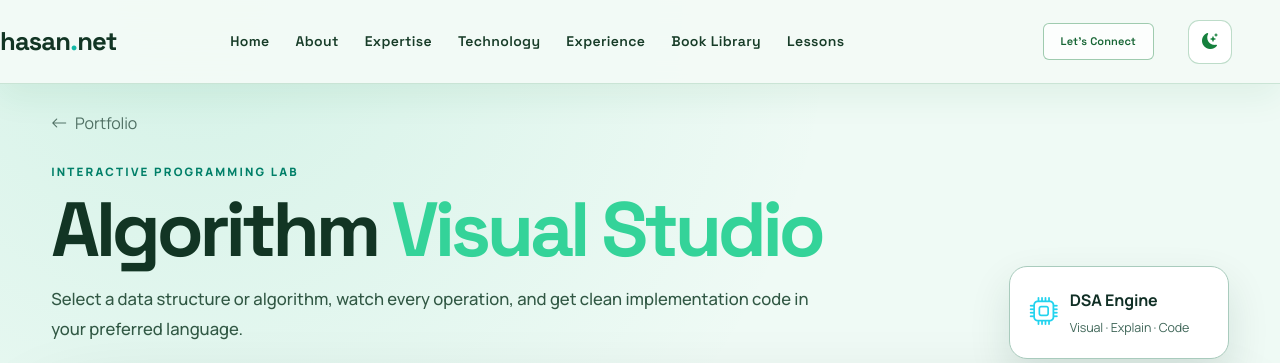
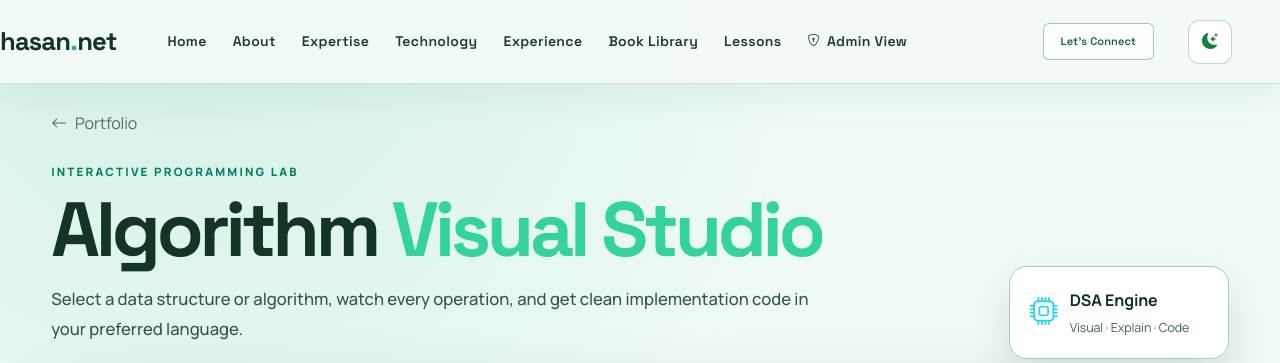
Before and after one commit to Hasan-Gazi-1617/personal-portfolio, a Django app: page /projects/algorithm-visual-studio/ in a window 1280 px wide. Shown: the top 363 px of the page. Run offline with Django 5.2, Linux system fonts and the light colour scheme.

Commit message:
Restore Admin View link in public navbar

```diff
--- a/templates/base.html
+++ b/templates/base.html
@@ -713,6 +713,15 @@ html[data-theme="light"] .manor-dropdown .submenu-toggle[aria-expanded="true"] {
                     </a>
                 </li>
 
+                {% if not request.session.owner_access %}
+                <!-- ADMIN VIEW -->
+                <li class="nav-item">
+                    <a class="nav-link admin-view-link" href="{% url 'owner_login' %}">
+                        <i class="bi bi-shield-lock"></i>
+                        <span>Admin View</span>
+                    </a>
+                </li>
+                {% endif %}
 
                 {% if request.session.owner_access %}
                 <!-- ================= MANOR-IT ================= -->
```
